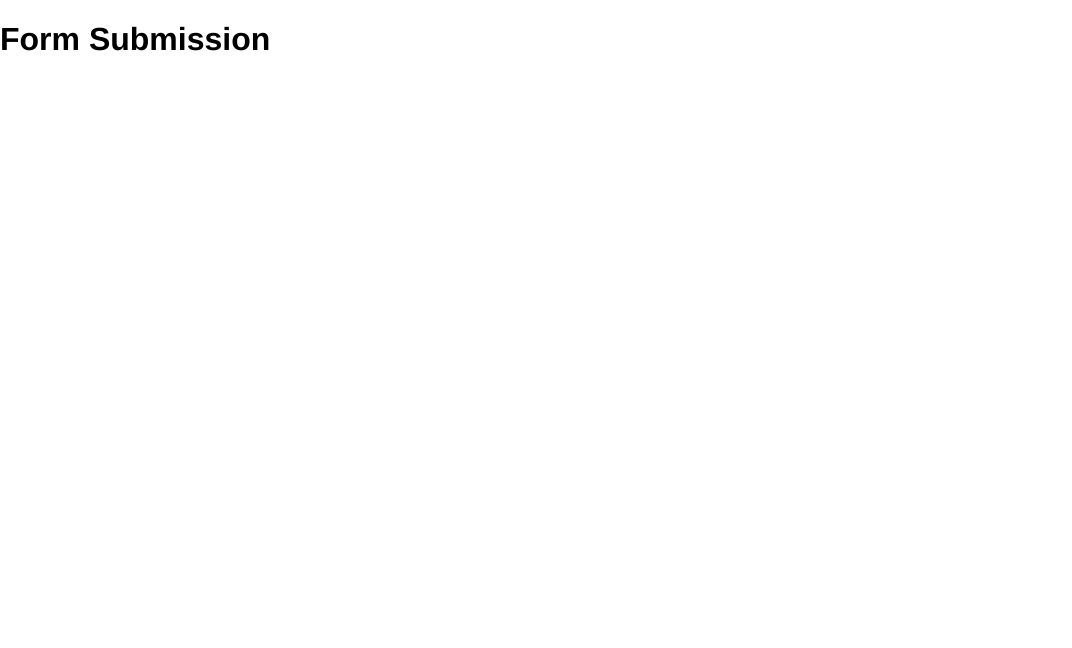
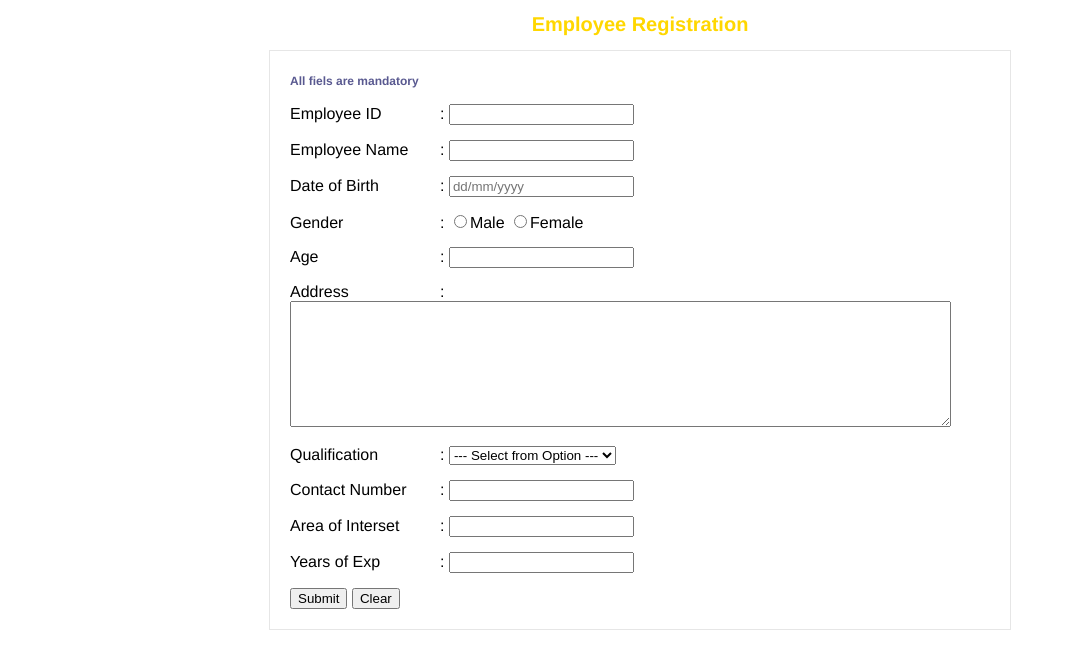
Before and after one commit to Praveen-O-Krishnan/javascript-programs, a website: page form-submission.html in a window 1280 px wide. Shown: the whole page, without its empty margins (0-1072 px from the left). Drawn offline with nearby package versions, Linux system fonts and the light colour scheme; files that its build step writes are made by us from their sources.

Commit message:
employee registration

```diff
--- a/form-submission.html
+++ b/form-submission.html
@@ -4,9 +4,38 @@
     <meta charset="utf-8">
     <title>Form Submission</title>
     <link rel="stylesheet" href="dist/css/style.css">
+    <meta name="viewport" content="width=device-width">
   </head>
   <body>
-    <h1>Form Submission</h1>
+    <h1 class="form-header">Employee Registration</h1>
+    <div class="form-class">
+        <span class="mandatory">All fiels are mandatory</span>
+        <form name="frm1" class="" action="submitform.php" method="post">
+            <ul>
+              <li><label for="empID">Employee ID</label>: <input type="text" id="empID" name="user" value=""></li>
+              <li><label for="empName">Employee Name</label>: <input type="text" id="empName" name="pass" value=""></li>
+              <li><label for="dob">Date of Birth</label>: <input type="text" id="dob" name="dob" placeholder="dd/mm/yyyy" value=""></li>
+              <li><label for="gender">Gender</label>: <input type="radio" name="gender" value="">Male <input type="radio" name="gender" value="">Female </li>
+              <li><label for="age">Age</label>: <input type="text" id="age" name="age" value=""></li>
+              <li><label for="address">Address</label>: <textarea id="address" name="name" rows="8" cols="80"></textarea></li>
+              <li><label for="qualification">Qualification</label>:
+                        <select class="" name="" id="qualification">
+                          <option value="">--- Select from Option ---</option>
+                          <option value="Master Degree">Master Degree</option>
+                          <option value="Degree">Degree</option>
+                          <option value="Diploma">Diploma</option>
+                        </select>
+              </li>
+              <li><label for="contact">Contact Number</label>: <input type="text" id="contact" name="contact" value=""></li>
+              <li><label for="areaOfInterest">Area of Interset</label>: <input type="text" id="areaOfInterest" name="area of interest" value=""></li>
+              <li><label for="yrsOfExp">Years of Exp</label>: <input type="text" id="yrsOfExp" name="years of experience" value=""></li>
+            </ul>
+            <div class="control-btn">
+              <input type="submit" name="" value="Submit" onclick="return valEmployeeReg(this);">
+              <input type="reset" name="" value="Clear">
+            </div>
+        </form>
+    </div>
     <script type="text/javascript" src="js/script.js"></script>
   </body>
 </html>
--- a/js/script.js
+++ b/js/script.js
@@ -288,3 +288,40 @@ function validateMovie(form) {
     return false;
   }
 }
+
+function valEmployeeReg() {
+   var fields = ['empID', 'empName', 'dob', 'age', 'address', 'contact', 'areaOfInterest', 'yrsOfExp', 'qualification'];
+   var dobPattern =/^([0-9]{2})\/([0-9]{2})\/([0-9]{4})$/;
+
+   for(var i = 0; i<fields.length; i++) {
+     if(document.getElementById(fields[i]).value === '') {
+       alert('please enter empty fields');
+       return false;
+     }
+   }
+
+   if(isNaN(document.getElementById('empID').value)) {
+     alert('Enter a numeric value!');
+     return false;
+   }
+
+   if(!isNaN(document.getElementById('empName').value)) {
+     alert('Name cannot be numeric!');
+     return false;
+   }
+
+   if(dobPattern.test(document.getElementById('dob').value) !== true) {
+     alert('Date formate is wrong, please follow the example in the field');
+     return false;
+   }
+
+   if((frm1.gender[0].checked === false) && (frm1.gender[1].checked === false )) {
+     alert ('Please choose your Gender: Male or Female');
+     return false;
+   }
+
+   if(isNaN(document.getElementById('age').value)) {
+     alert('Enter a numeric value!');
+     return false;
+   }
+}
--- a/less/main.less
+++ b/less/main.less
@@ -268,3 +268,38 @@ table {
     text-decoration: none;
     cursor: pointer;
 }
+
+.form-header {
+  font-size: 20px;
+  color: @gold;
+  text-align: center;
+}
+
+.form-class {
+  width: 700px;
+  margin: 0 auto;
+  padding: 20px;
+  border: 1px solid @light-gray;
+
+  & ul,
+  & li {
+    list-style: none;
+    margin: 0;
+    padding: 0;
+  }
+
+  & li {
+    margin: 15px 0;
+
+    & label {
+      display: inline-block;
+      width: 150px;
+    }
+  }
+
+  & .mandatory {
+    font-size: 12px;
+    color: @blue;
+    font-weight: bold;
+  }
+}
```
Also changed, not shown: submitform.html (added, +12 -0 lines), 1 other file.
